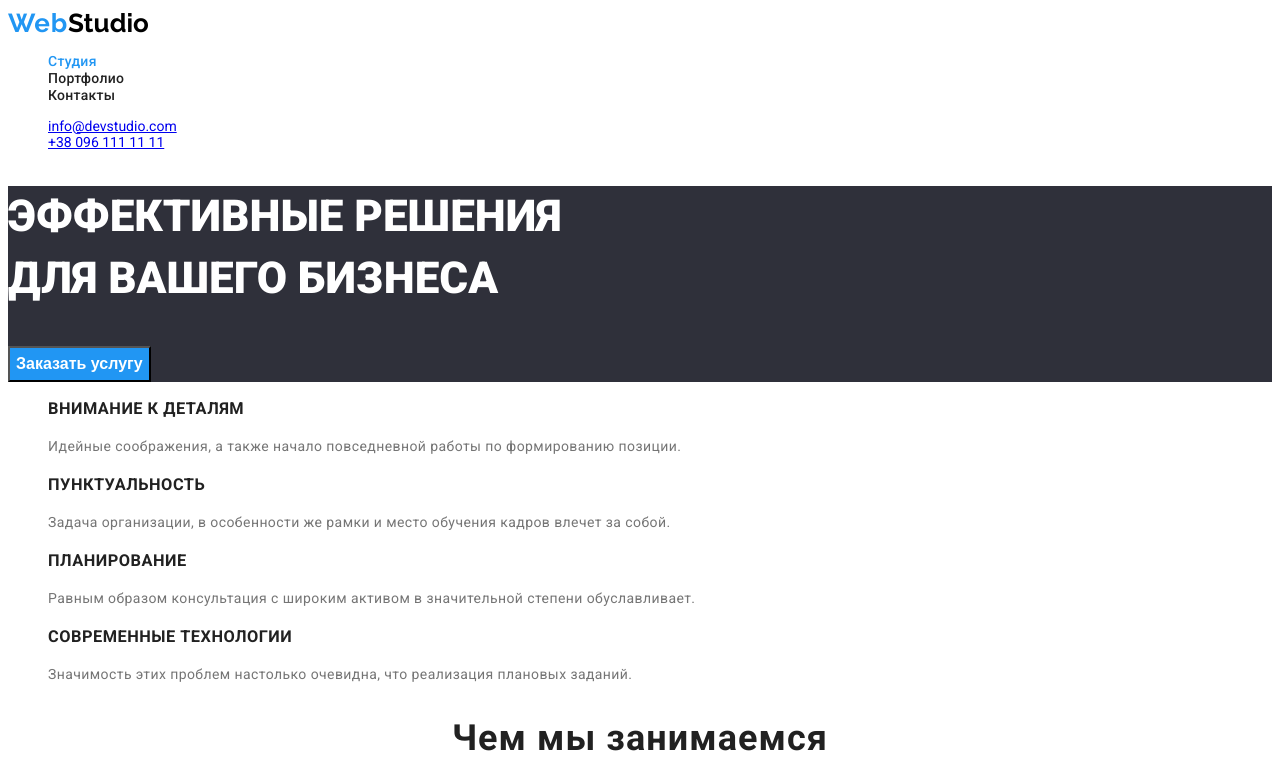
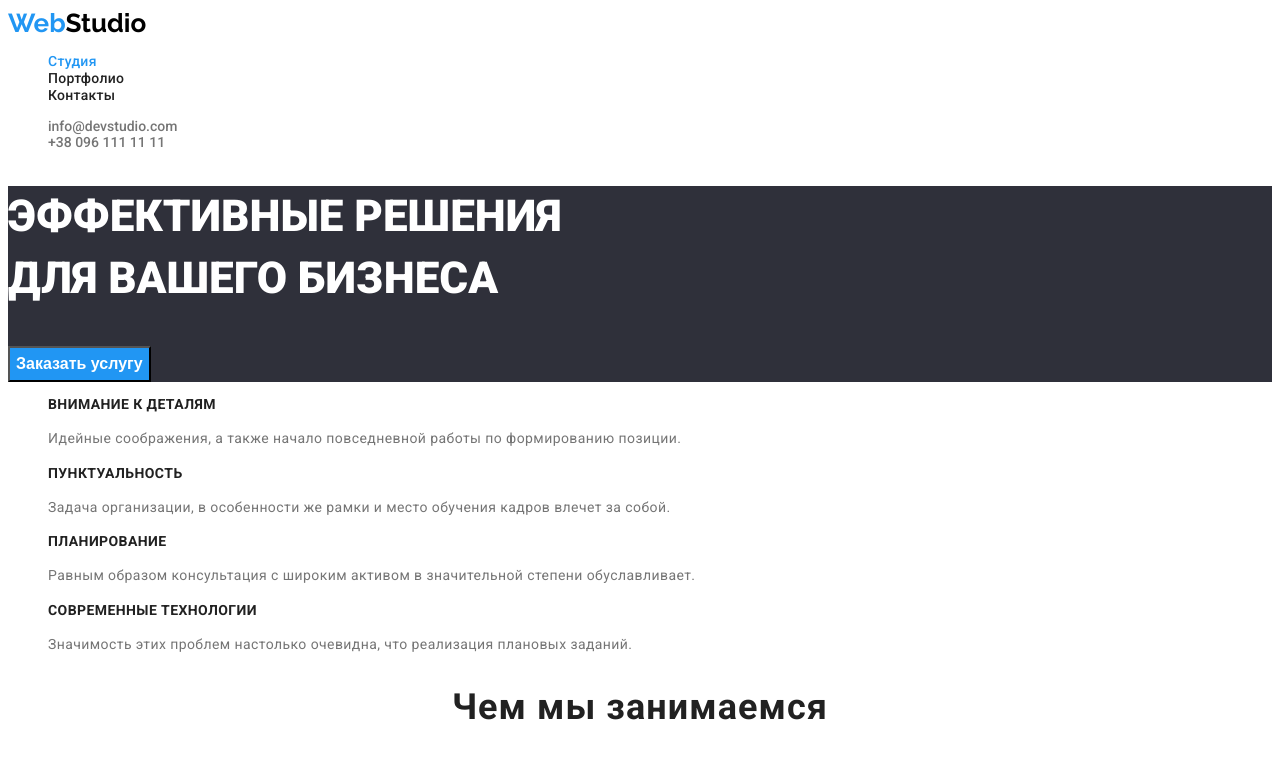
Before and after one commit to Ujene/goit-markup-hw-02, a plain HTML site: page index.html in a window 1280 px wide. Shown: the top 757 px of the page. Drawn offline with Linux system fonts and the light colour scheme.

Commit message:
ДЗ-2 Работа над ошибками
Изменил оформление e-mail / tel, изменил размеры шрифта в соответствии с макетом

```diff
--- a/css/styles.css
+++ b/css/styles.css
@@ -44,13 +44,7 @@ ul {
 }
 
 .web-logo{
-	color: var(--link-color);
-	font-family: 'Raleway', sans-serif;
-	font-style: normal;
-	font-weight: 700;
-	font-size: 26px;
-	line-height: 1.2;
-	letter-spacing: 0.03em;
+color: var(--link-color);
 }
 /* Nav menu styles */
 .nav-link{
@@ -80,6 +74,11 @@ color: var(--link-color)
 
 /* E-mail + Tel styles */
 
+.contacts-link{
+color: var(--main-text-color);
+text-decoration: none;
+font-weight: 500;
+}
 
 .contacts-link:focus,
 .contacts-link:hover{
@@ -126,6 +125,7 @@ line-height: 1.9;
 color: var(--h-color);
 font-style: normal;
 font-weight: 700;
+font-size: 14px;
 line-height: 1.2;
 letter-spacing: 0.03em;
 }
@@ -229,6 +229,7 @@ font-style: normal;
 font-weight: 400;
 line-height: 1.7;
 letter-spacing: 0.03em;
+text-decoration: none;
 }
 
 .footer-contacts:focus,
```
